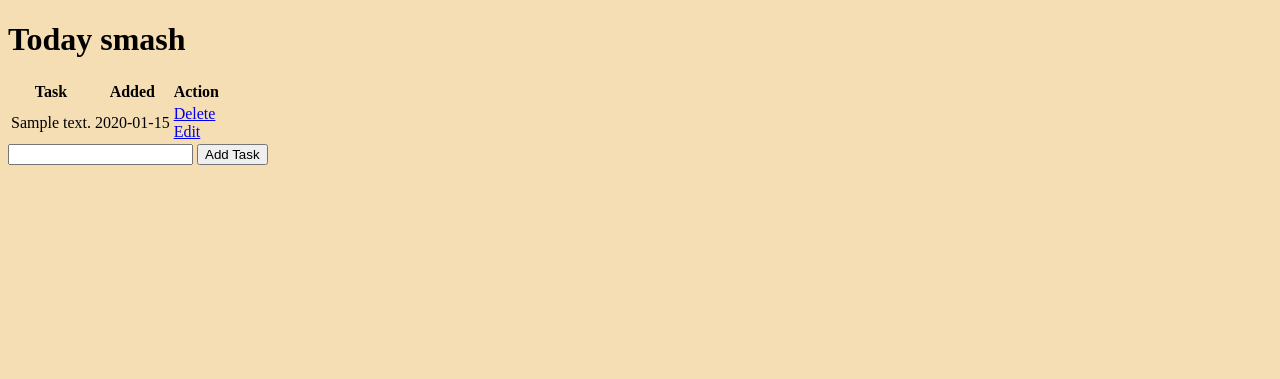
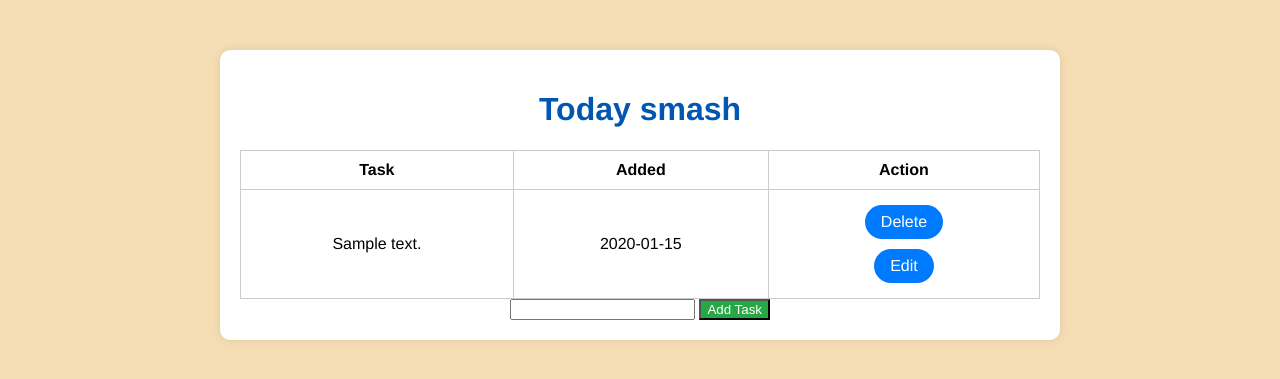
Before and after one commit to sarthakone105/flask_initial, a Flask app: page / in a window 1280 px wide. Shown: the top 379 px of the page. Run offline with Flask 3, Linux system fonts and the light colour scheme; tables that the repository leaves empty hold one stand-in row (values such as "Sample post").

Commit message:
added requirements.txt

```diff
--- a/app.py
+++ b/app.py
@@ -7,6 +7,7 @@ app = Flask(__name__)
 Scss(app)
 
 app.config["SQLALCHEMY_DATABASE_URI"] = "sqlite:///database.db"
+app.config["SQLALCHEMY_TRACK_MODIFICATION"] = False
 db = SQLAlchemy(app)
 
 class MyTask(db.Model):
@@ -20,27 +21,9 @@ class MyTask(db.Model):
 
 
 
-# # Home page
-# @app.route("/", methods=["POST", "GET"])
-# def index():
-#     # add task
-#     if request.method == "POST":
-#         current_task = request.form['content']
-#         new_task = MyTask(content=current_task)
+with app.app_context():
+    db.create_all()
 
-#         try:
-#             db.session.add(new_task)
-#             db.session.commit()
-#             return redirect("/")
-
-#         except Exception as e:
-#             print(f"Error:{e}")
-#             return f"Error:{e}"
-
-
-#     else:
-#         tasks = MyTask.query.order_by(MyTask.created).all()
-#         return render_template('index.html', task=tasks)
 
 
 @app.route("/", methods=["POST", "GET"])
@@ -65,8 +48,39 @@ def index():
         return render_template('index.html', tasks=tasks)
 
 
+@app.route("/delete/<int:id>")
+def delete(id:int):
+    delete_task = MyTask.query.get_or_404(id)
+
+    try:
+        db.session.delete(delete_task)
+        db.session.commit()
+        return redirect("/")
+    except Exception as e:
+        return f"Error: {e}"
+
+
+
+@app.route('/edit/<int:id>', methods=["GET", "POST"])
+def edit(id:int):
+    task = MyTask.query.get_or_404(id)
+    if request.method == 'POST':
+        task.content = request.form['content']
+
+        try:
+            db.session.commit()
+            return redirect('/')
+
+        except Exception as e:
+            return f'Error:{e}'
+
+    else:
+        return render_template('edit.html', task=task)
+
+
+
+
+
 
 if __name__ == "__main__":
-    with app.app_context():
-        db.create_all()
-    app.run(debug=True, port=5353)
+    app.run(debug=True, port=8080)
--- a/static/styles.css
+++ b/static/styles.css
@@ -1,3 +1,62 @@
 body {
+  font-family: "Franklin Gothic Medium", "Arial Narrow", Arial, sans-serif;
+  margin: 0;
+  padding: 0;
   background-color: wheat;
+}
+
+.container {
+  max-width: 800px;
+  margin: 50px auto;
+  padding: 20px;
+  background-color: #fff;
+  border-radius: 10px;
+  box-shadow: 0 0 10px rgba(0, 0, 0, 0.1);
+  text-align: center;
+}
+.container h1 {
+  color: #0056b3;
+}
+.container h4 {
+  color: #666;
+}
+.container table {
+  width: 100%;
+  margin-top: 20px;
+  border-collapse: collapse;
+}
+.container table th, .container table td {
+  padding: 10px;
+  border: 1px solid #ccc;
+}
+.container table th th, .container table td th {
+  background-color: #f0f0f0;
+  color: #333;
+}
+.container a {
+  display: inline-block;
+  padding: 8px 16px;
+  margin: 5px;
+  border-radius: 20px;
+  background-color: #007bff;
+  color: #fff;
+  text-decoration: none;
+  transition: background-color 0.3s ease;
+}
+.container a:hover {
+  background-color: #0056b3;
+}
+.container a input {
+  padding: 10px;
+  margin: 5px;
+  border: solid 1px;
+  border-radius: 5px;
+}
+.container #btn-add {
+  background-color: #28a745;
+  color: #fff;
+  cursor: pointer;
+}
+.container #btn-add:hover {
+  background-color: #218838;
 }/*# sourceMappingURL=styles.css.map */
--- a/static/styles.scss
+++ b/static/styles.scss
@@ -1,7 +1,84 @@
+//
+
+$primary_color: #007bff;
+$primary-hover-color: #0056b3;
+$success-color: #28a745;
+$success-hover-color: #218838;
+$title-color: #333;
+$bg_color: wheat;
+
 body {
-    background-color: wheat;
+    font-family: 'Franklin Gothic Medium', 'Arial Narrow', Arial, sans-serif;
+    margin: 0;
+    padding: 0;
+    background-color: $bg_color;
 }
 
+
 .container {
-    display: block;
+    max-width: 800px;
+    margin: 50px auto;
+    padding: 20px;
+    background-color: #fff;
+    border-radius: 10px;
+    box-shadow: 0 0 10px rgba(0,0,0,0.1);
+    text-align: center;
+
+
+    h1{
+        color: $primary-hover-color;
+    }
+
+    h4 {
+        color: #666;
+    }
+
+    table {
+        width: 100%;
+        margin-top: 20px;
+        border-collapse: collapse;
+
+
+        th, td {
+            padding: 10px;
+            border: 1px solid #ccc;
+
+            th {
+                background-color: #f0f0f0;
+                color: #333;
+            }
+        }
+    }
+
+
+    a {
+        display: inline-block;
+        padding: 8px 16px;
+        margin: 5px;
+        border-radius: 20px;
+        background-color: $primary_color;
+        color: #fff;
+        text-decoration: none;
+        transition: background-color 0.3s ease;
+
+        &:hover {
+            background-color: $primary-hover-color;
+        }
+
+    input {
+        padding: 10px;
+        margin: 5px;
+        border: solid 1px;
+        border-radius: 5px;
+    }
+    }
+    #btn-add {
+        background-color: $success-color;
+        color: #fff;
+        cursor: pointer;
+        &:hover {
+            background-color: $success-hover-color;
+        }
+
+    }
 }
--- a/templates/index.html
+++ b/templates/index.html
@@ -9,7 +9,7 @@
     <h1>Today smash</h1>
 
     {% if tasks | length < 1 %}
-    <h3>There are no tasks. Create one here!</h3>
+    <h4>There are no tasks. Create one here!</h4>
     {% else %}
     <table>
         <tr>
@@ -24,7 +24,7 @@
             <td>
               <a href="/delete/{{task.id}}">Delete</a>
               <br>
-              <a href="/update/{{task.id}}">Edit</a>
+              <a href="/edit/{{task.id}}">Edit</a>
             </td>
           </tr>
         {% endfor %}
```
Also changed, not shown: index copy.html (deleted, +0 -30 lines), requirements.txt (added, +14 -0 lines), templates/edit.html (added, +17 -0 lines), instance/database.db, 1 other file.
